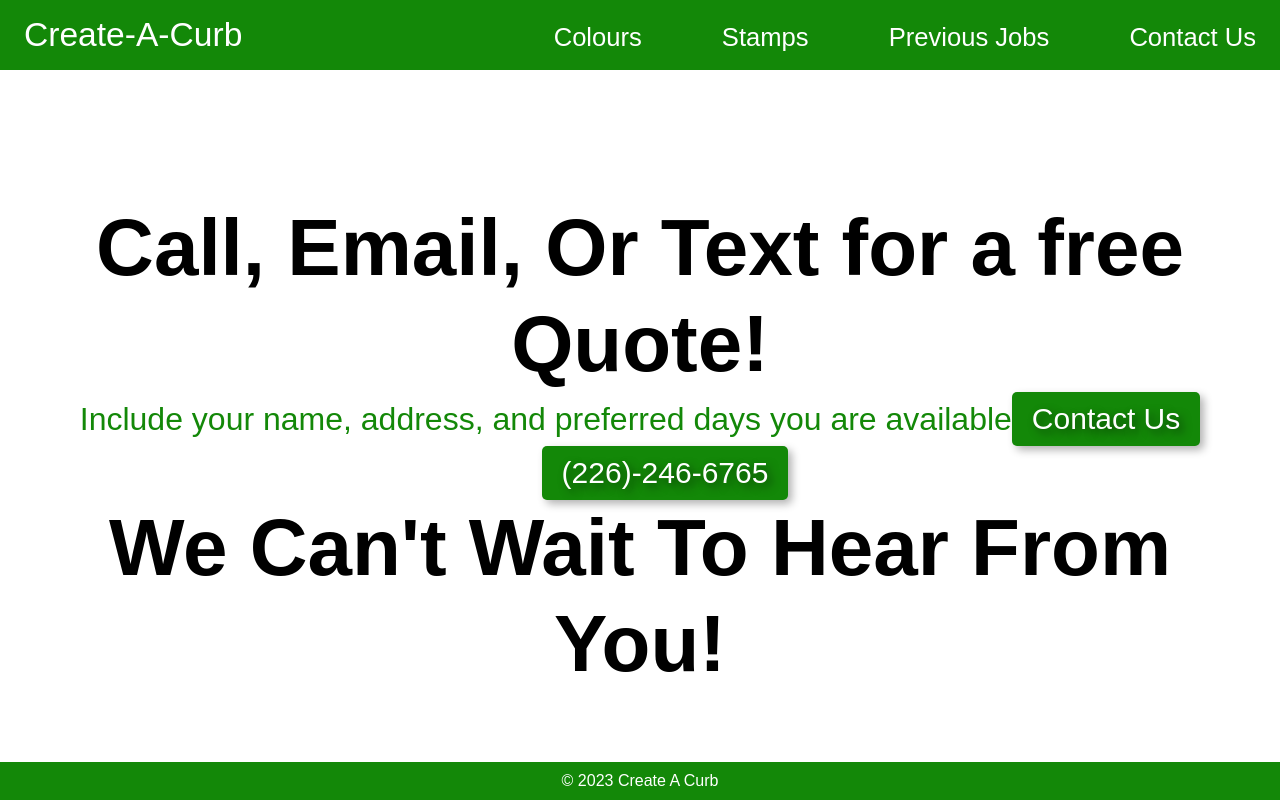
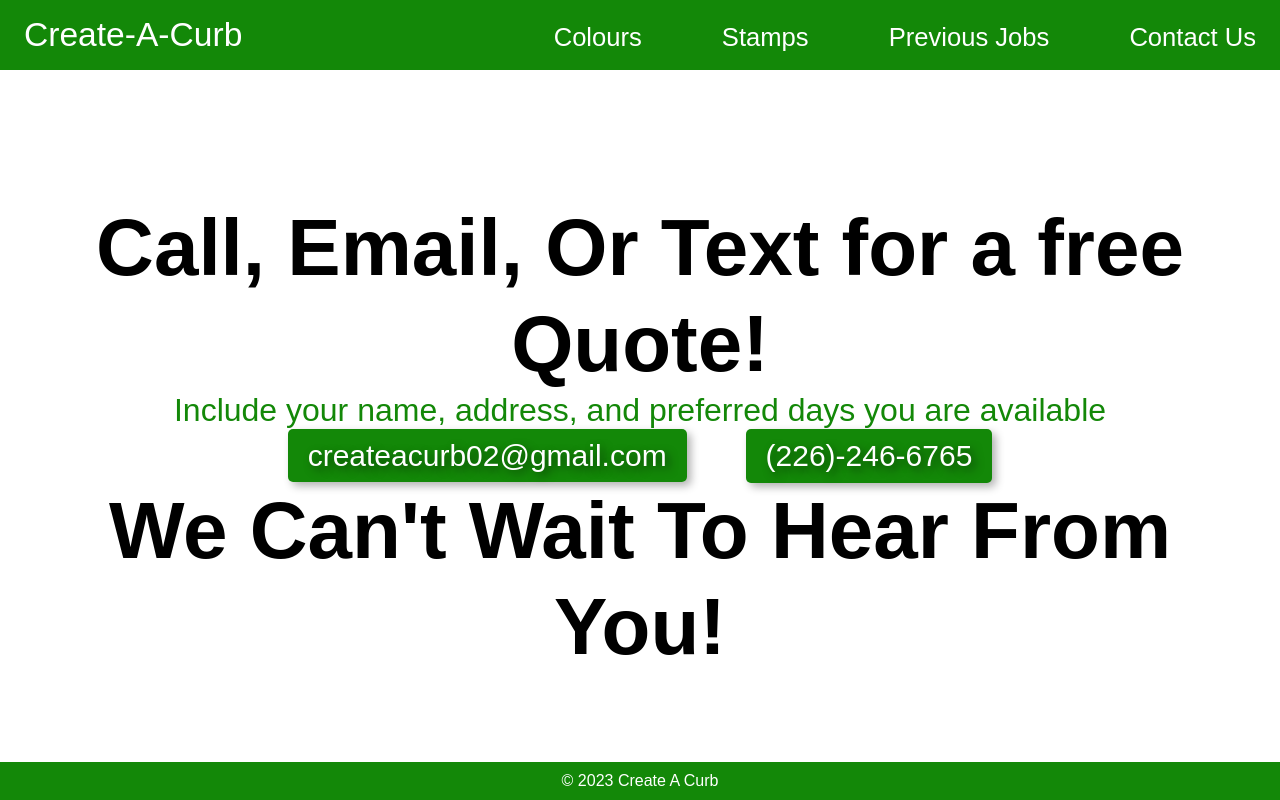
Before and after one commit to EthanBauer/create-a-curb, a plain HTML site: page contact.html in a window 1280 px wide. Drawn offline with Linux system fonts and the light colour scheme.

Commit message:
contact us centered

```diff
--- a/contact.html
+++ b/contact.html
@@ -35,8 +35,10 @@
     <div class="container container-contact">
         <h1 id="header1">Call, Email, Or Text for a free Quote!</h1>
         <p id="inclusions">Include your name, address, and preferred days you are available</p>
-        <a id="contact-button" href="mailto:createacurb02@gmail.com" class="contact-button">Contact Us</a>
-        <a class="phone-number" href="tel:2262466765">(226)-246-6765</a>
+        <div clas="contact-links">
+            <a id="contact-button" href="mailto:createacurb02@gmail.com" class="contact-button">createacurb02@gmail.com</a>
+            <a class="phone-number" href="tel:2262466765">(226)-246-6765</a>
+        </div>
         <h1 id="header2">We Can't Wait To Hear From You!</h1>
     </div>
     <footer>
--- a/styling/contact-style.css
+++ b/styling/contact-style.css
@@ -24,20 +24,6 @@ body::-webkit-scrollbar-thumb{
     background: #138808;
 }
 
-
-.container-contact {
-    display: flex;
-    flex-wrap:wrap;
-    align-items: center;
-    text-align: center;
-    max-width: 100%;
-    width: 100%;
-    padding-left: 20px;
-    padding-right: 20px;
-    height: auto;
-    margin: 0 auto;
-}
-
 .container-contact {
     display: flex;
     justify-content: center;
@@ -55,7 +41,7 @@ body::-webkit-scrollbar-thumb{
     padding-top: 200px;
 }
 #contact-button {
-    display: inline-block;
+    display: inline;
     background-color: #138808;
     color: white;
     text-shadow: 4px 4px 8px rgba(0, 0, 0, 0.5);
@@ -112,8 +98,8 @@ body::-webkit-scrollbar-thumb{
 
 #inclusions{
     color: #138808;
+}
 
-}
 
 li{
     list-style: none;
```
